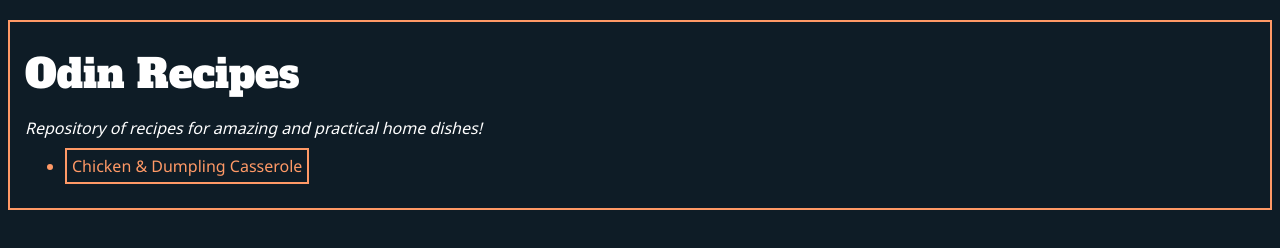
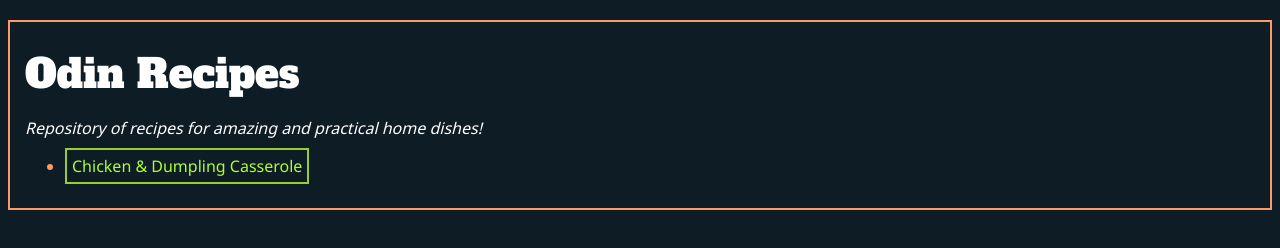
Before and after one commit to Qhucy/odin-recipes, a plain HTML site: page index.html in a window 1280 px wide. Drawn offline with Linux system fonts and the light colour scheme.

Commit message:
Change all buttons and anchors to be green

```diff
--- a/style.css
+++ b/style.css
@@ -11,7 +11,7 @@ body
 
 a
 {
-    color: #ff9966;
+    color: greenyellow;
 }
 
 h1
@@ -84,6 +84,7 @@ div.border h2
 .button
 {
     text-decoration: none;
-    border: 2px solid #ff9966;
+    border: 2px solid yellowgreen;
+    color: greenyellow;
     padding: 5px;
 }
```
